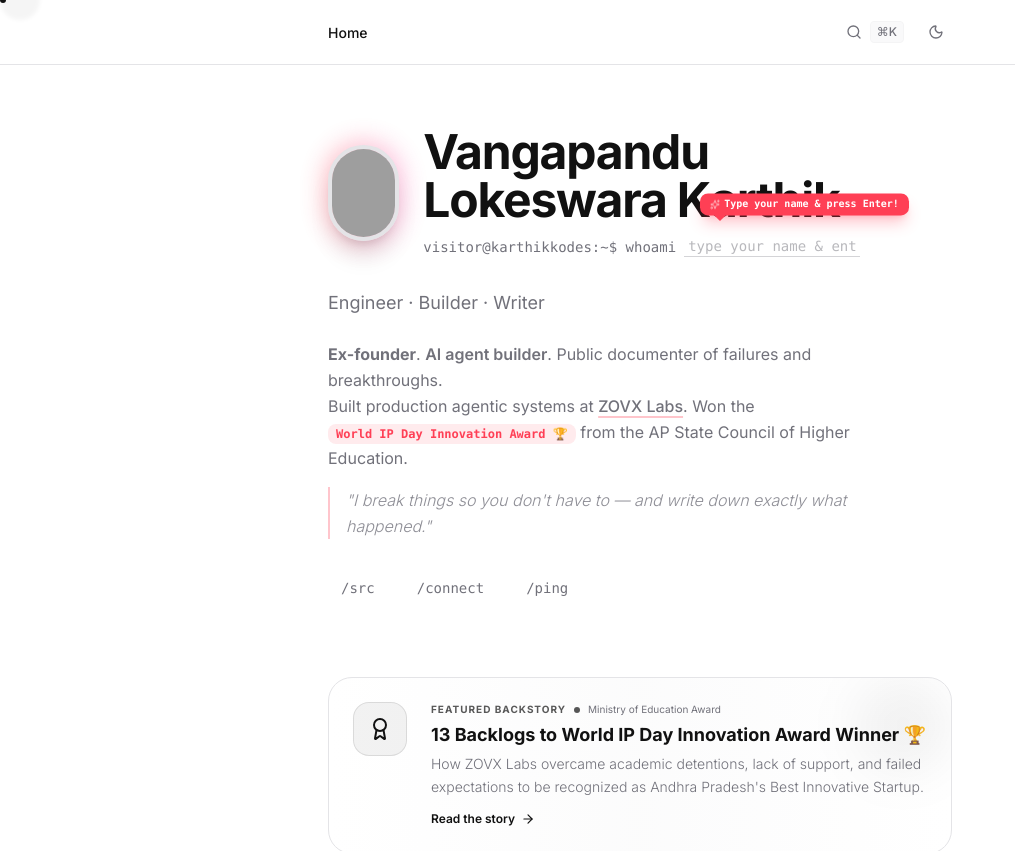
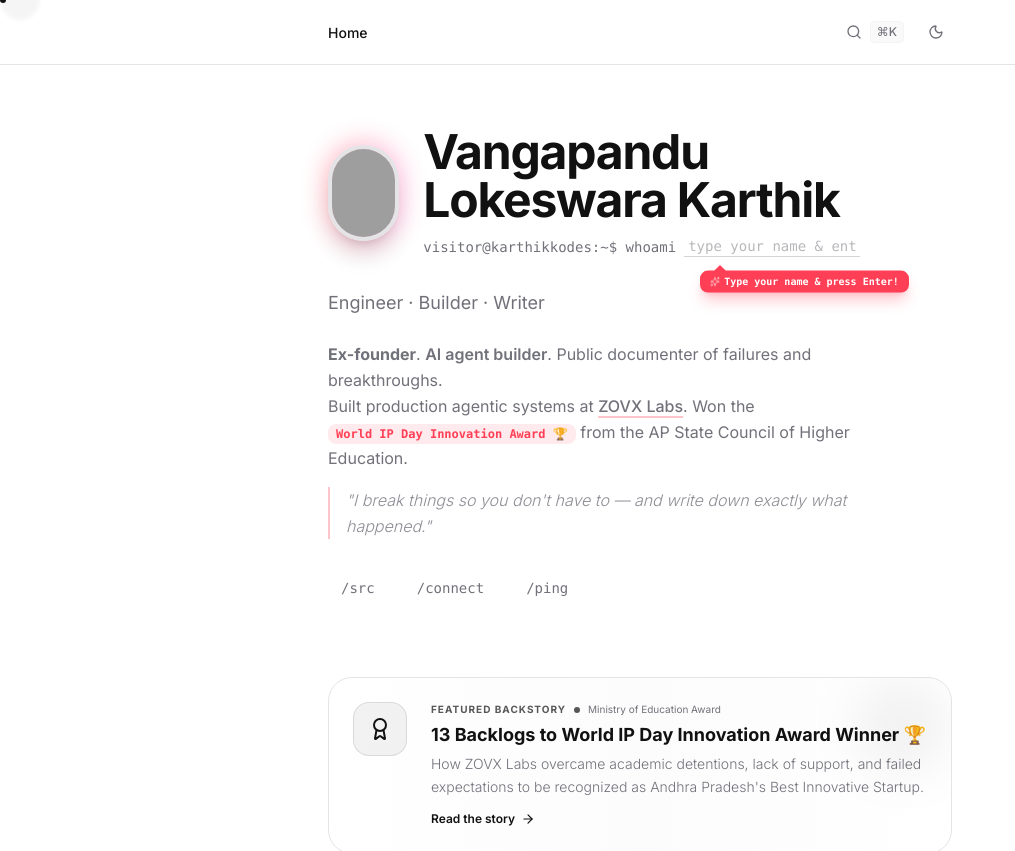
Before and after one commit to Karthik-vangapandu8/portfolio, a Next.js app: page / in a window 1280 px wide. Shown: the top 851 px of the page, without its empty margins (0-1015 px from the left). Built offline with nearby package versions, Linux system fonts and the light colour scheme; grey boxes are pictures that could not be loaded.

Commit message:
fix: relocate bouncing tooltip below the input field to prevent heading text overlap

```diff
--- a/components/Hero.tsx
+++ b/components/Hero.tsx
@@ -145,14 +145,14 @@ export const Hero = ({ location = "the world" }: { location?: string }) => {
                 />
                 {!nameInput.trim() && (
                   <motion.div
-                    animate={{ y: [0, -4, 0] }}
+                    animate={{ y: [0, 4, 0] }}
                     transition={{ repeat: Infinity, duration: 2, ease: "easeInOut" }}
-                    className="absolute -top-10 left-1/2 -translate-x-1/2 md:left-4 md:translate-x-0 bg-[#ff3f55] text-white text-[10px] font-bold px-2.5 py-1 rounded-lg shadow-lg shadow-[#ff3f55]/30 whitespace-nowrap pointer-events-none select-none flex items-center gap-1 z-10"
+                    className="absolute top-8 left-1/2 -translate-x-1/2 md:left-4 md:translate-x-0 bg-[#ff3f55] text-white text-[10px] font-bold px-2.5 py-1 rounded-lg shadow-lg shadow-[#ff3f55]/30 whitespace-nowrap pointer-events-none select-none flex items-center gap-1 z-10"
                   >
                     <Sparkles className="w-2.5 h-2.5 animate-pulse" />
                     Type your name & press Enter!
-                    {/* Tooltip Caret */}
-                    <div className="absolute -bottom-1 left-1/2 -translate-x-1/2 md:left-4 md:translate-x-0 w-2 h-2 bg-[#ff3f55] rotate-45" />
+                    {/* Tooltip Caret (pointing upwards) */}
+                    <div className="absolute -top-1 left-1/2 -translate-x-1/2 md:left-4 md:translate-x-0 w-2 h-2 bg-[#ff3f55] rotate-45" />
                   </motion.div>
                 )}
               </div>
```
